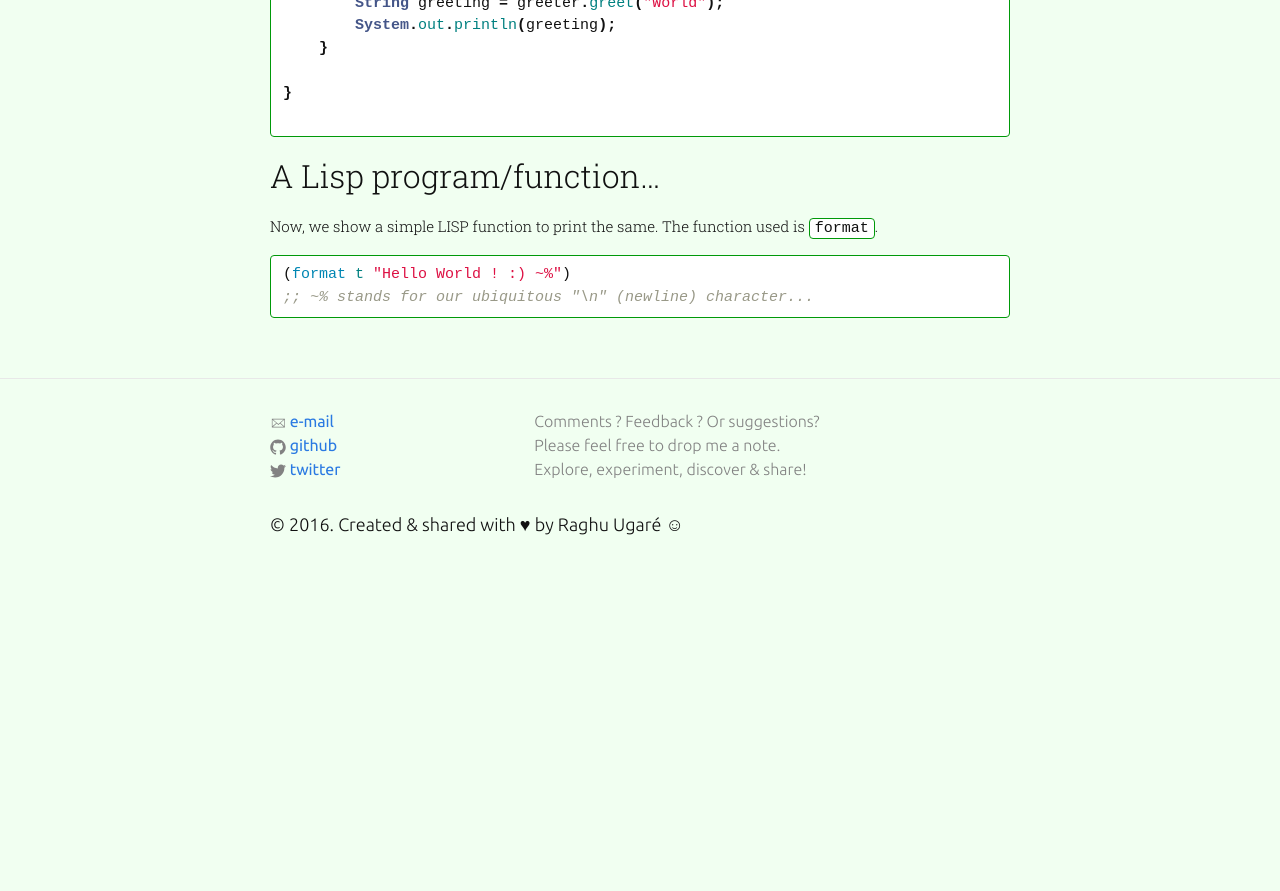
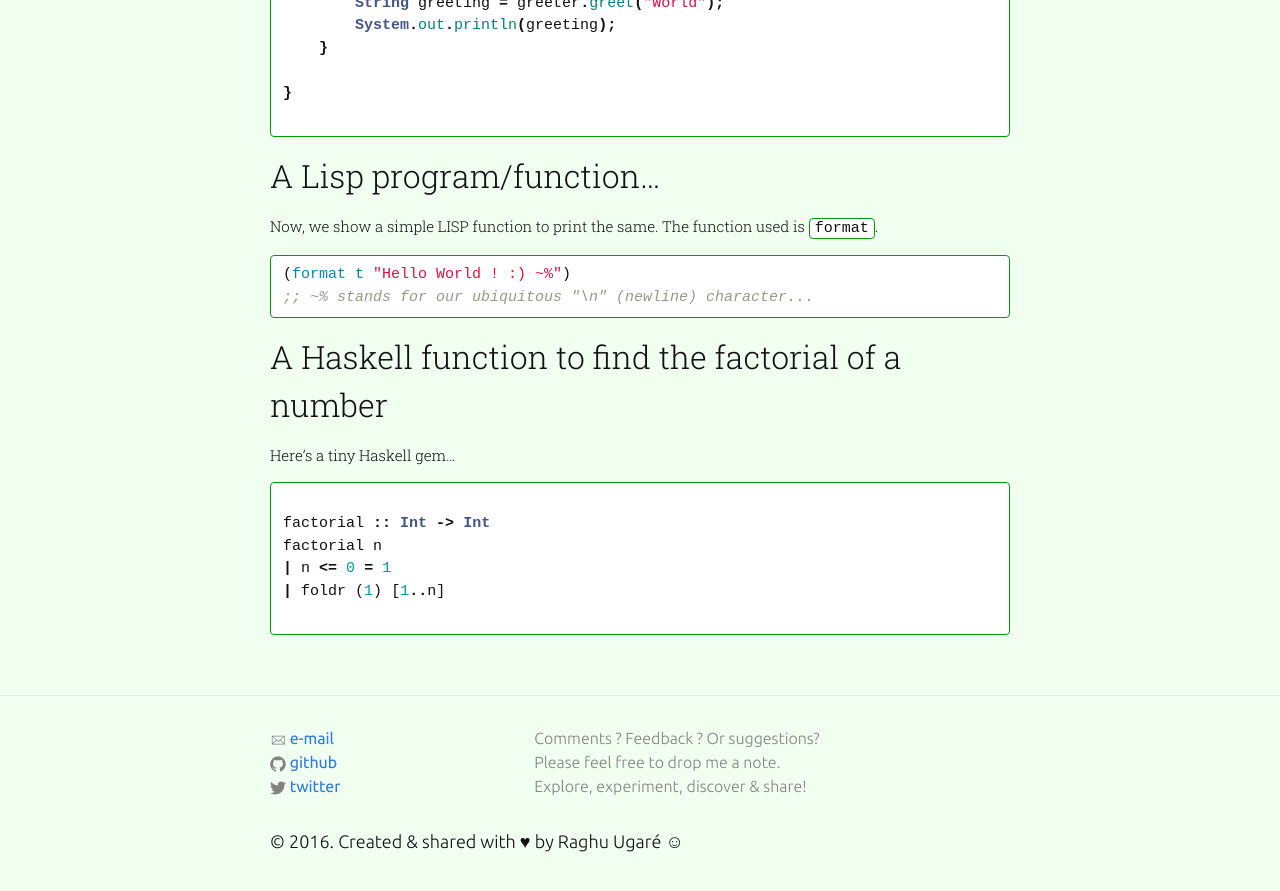
Before and after one commit to raghuugare/raghuugare.bkup, a Jekyll site: the page built from _posts/2014-12-25-hello_world.markdown, in a window 1280 px wide and 900 px high, scrolled down 1276 px. Shown: the top 891 px of the window. Built offline with Jekyll 4.4.1, drawn with Linux system fonts in a browser that asks for light colours; some web fonts are replaced; formulas are drawn with MathJax 3; before the commit the page ends 1859 px from its top, so only the background shows below that.

Commit message:
Added a Haskell snippet.

````diff
--- a/_posts/2014-12-25-hello_world.markdown
+++ b/_posts/2014-12-25-hello_world.markdown
@@ -70,3 +70,16 @@ Now, we show a simple LISP function to print the same. The function used is `for
 (format t "Hello World ! :) ~%")
 ;; ~% stands for our ubiquitous "\n" (newline) character...
 ```
+
+## A Haskell function to find the factorial of a number
+
+Here's a tiny Haskell gem...
+
+``` haskell
+
+factorial :: Int -> Int
+factorial n
+| n <= 0 = 1
+| foldr (1) [1..n]
+
+```
````
